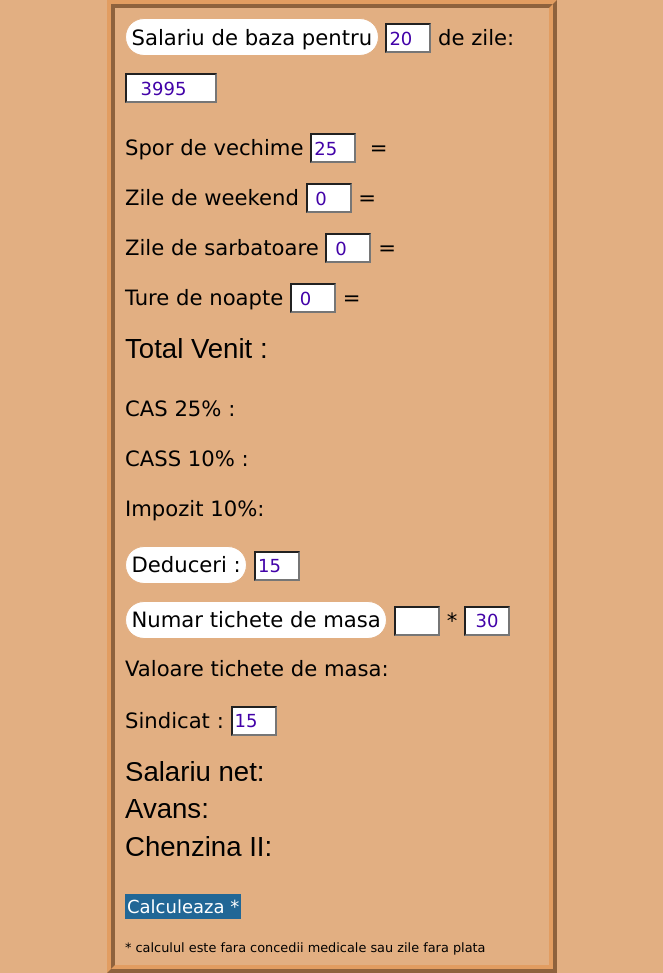
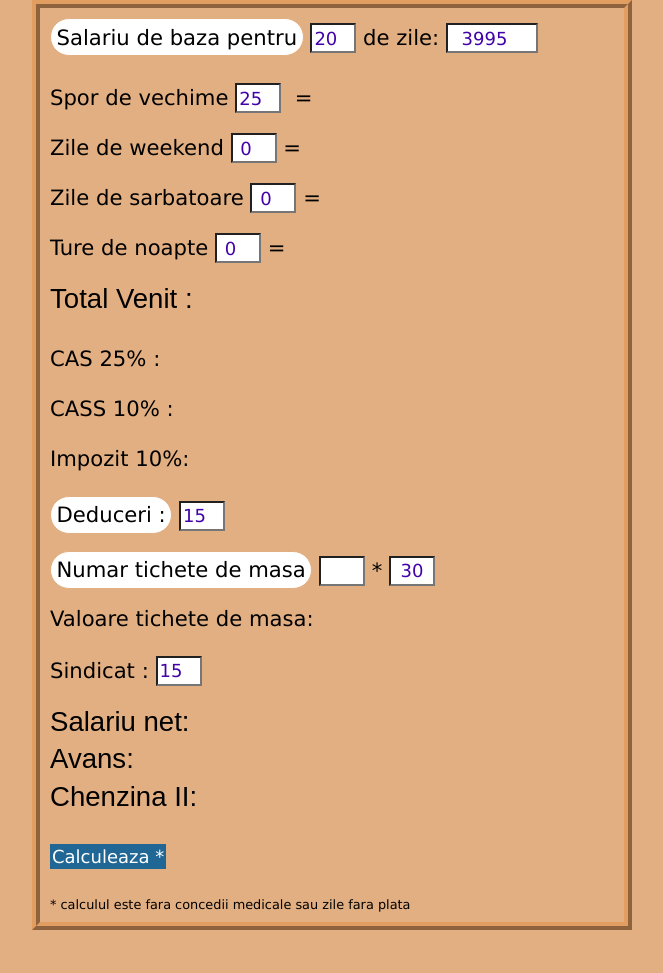
Before and after one commit to dumitrupopescu22/calcul-salariu, a plain HTML site: page index.html in a window 1280 px wide. Shown: the whole page, without its empty margins (308-971 px from the left). After the commit the page ends 930 px from the top, so only its background shows below. Drawn offline with Linux system fonts and the light colour scheme.

Commit message:
max-width

```diff
--- a/style.css
+++ b/style.css
@@ -7,7 +7,7 @@
 }
 
 .fluturas {
-  width: 450px;
+  max-width: 600px;
   margin: auto;
   border: 8px ridge rgb(226, 157, 97);
   background-color: rgb(226, 175, 130);
```
